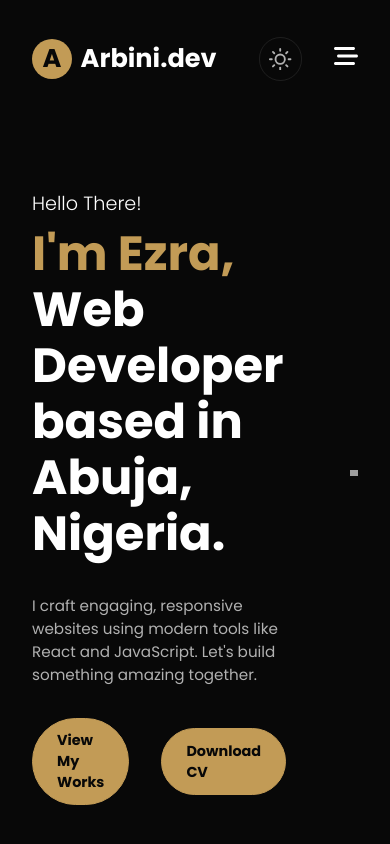
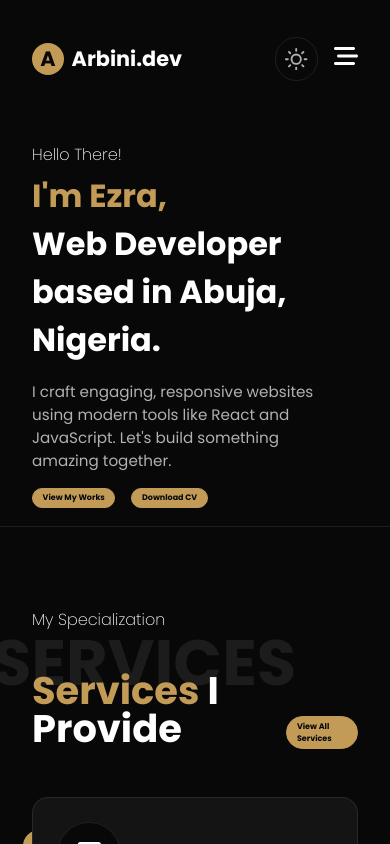
Before and after one commit to Auxtine/Arbini, a React (Vite) app: page / in a window 390 px wide. Shown: the top 844 px of the page. Built offline with nearby package versions, Linux system fonts and the light colour scheme; grey boxes are pictures that could not be loaded.

Commit message:
Nav and hero section mobile version

```diff
--- a/src/Components/Hero/Hero.jsx
+++ b/src/Components/Hero/Hero.jsx
@@ -5,7 +5,7 @@ import "./hero.css";
 export default function Hero() {
   return (
     <section>
-      <div className="hero-section flex wrapper gap-4">
+      <div className="hero-section flex wrapper gap-4 border-btm flex-1024">
         <div className="hero-content">
           <span className="sub-text">Hello there!</span>
           <h1>
@@ -21,7 +21,7 @@ export default function Hero() {
             <a href="#projects" className="btn">
               View My Works
             </a>
-            <a href={CV} download="My CV" className="btn border-btn">
+            <a href={CV} download="My CV" className="btn">
               Download CV
             </a>
           </div>
--- a/src/Components/Hero/hero.css
+++ b/src/Components/Hero/hero.css
@@ -52,7 +52,7 @@ p {
   background: transparent;
 }
 
-@media screen and (max-width: 790px) {
+@media (max-width: 790px) {
   .hero-image {
     height: 100%;
   }
@@ -71,3 +71,45 @@ p {
     padding-top: 3rem;
   }
 }
+
+@media (max-width: 576px) {
+  .sub-text {
+    font-size: 1rem;
+    font-weight: 200;
+  }
+
+  h1 {
+    font-size: 2rem;
+    line-height: 3rem;
+    margin-block: 0.3rem;
+  }
+
+  p {
+    font-size: 0.95rem;
+    max-width: 300px;
+  }
+
+  .hero-image img {
+    display: none;
+  }
+  .gap-4 {
+    gap: 0.1rem;
+  }
+  .hero-content {
+    padding-top: 1.5rem;
+  }
+  .para {
+    margin-block: 1rem;
+  }
+
+  .btn {
+    padding: 0.2rem 0.6rem;
+    font-size: 0.5rem;
+  }
+  .gap-2 {
+    gap: 1rem;
+  }
+  .hero-section {
+    min-height: 0%;
+  }
+}
--- a/src/Components/Navbar/navbar.css
+++ b/src/Components/Navbar/navbar.css
@@ -125,3 +125,13 @@
     transform: translateX(-50%);
   }
 }
+
+@media (max-width: 576px) {
+  .logo {
+    font-size: 1.3rem;
+  }
+  .logo span {
+    width: 2rem;
+    margin-right: 0.2rem;
+  }
+}
```
